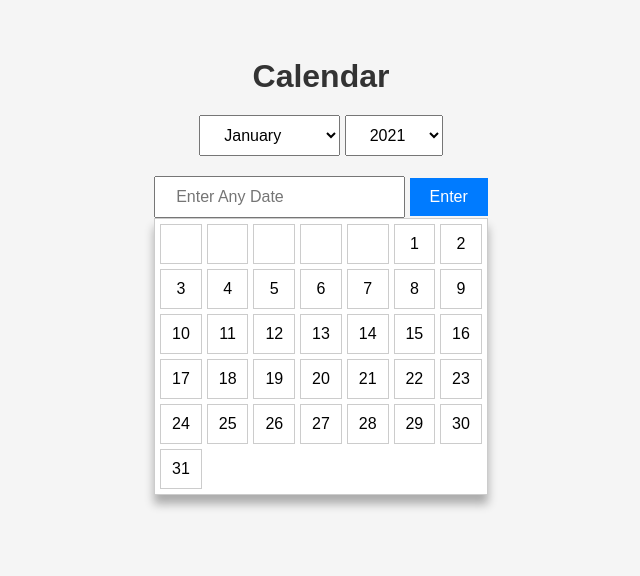
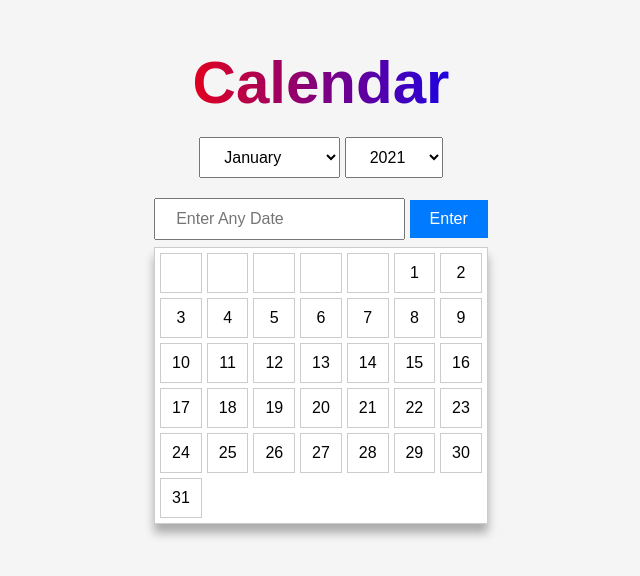
Before and after one commit to ApoorvVerma98/Calendar-with-DatePicker-, a plain HTML site: page index.html in a window 1280 px wide. Shown: the part 134-710 px from the top of the page, without its empty margins (319-959 px from the left). Drawn offline with nearby package versions, Linux system fonts and the light colour scheme.

Commit message:
Initial Commit

```diff
--- a/styles.css
+++ b/styles.css
@@ -15,7 +15,12 @@ body {
 h1 {
   margin-bottom: 20px;
   color: #333;
+  font-size: 60px;
+  background-image: linear-gradient(to right, #ff0000, #0000ff);
+  -webkit-background-clip: text;
+  -webkit-text-fill-color: transparent;
 }
+
 
 .controls {
   margin-bottom: 20px;
@@ -59,6 +64,7 @@ h1 {
   border: 0.5px solid #ccc;
   padding: 5px;
   box-shadow: 0 9px 9px rgba(0.3, 0.3, 0.3, 0.3);
+  margin-top: 2%;
 }
 
 .calendar div {
```
